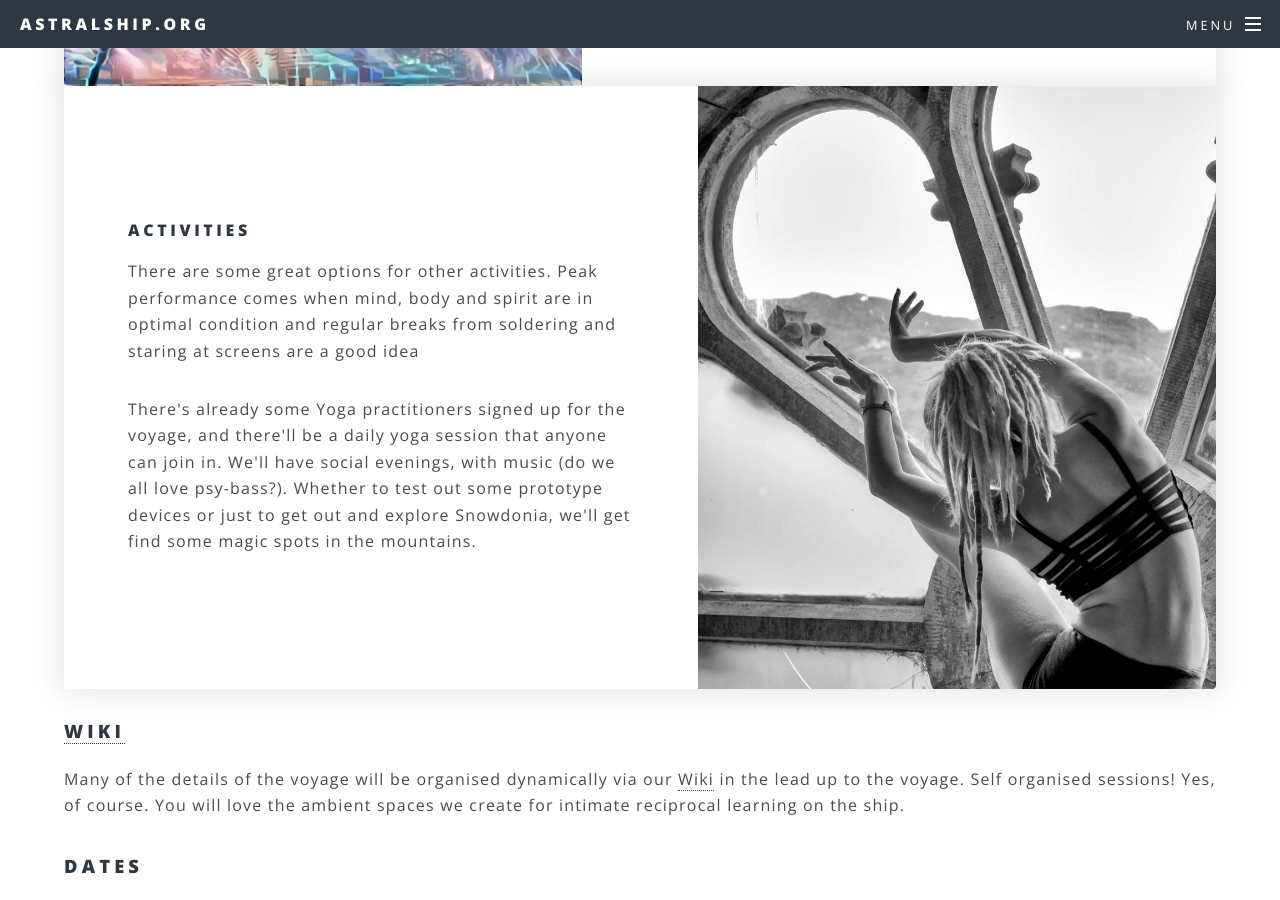
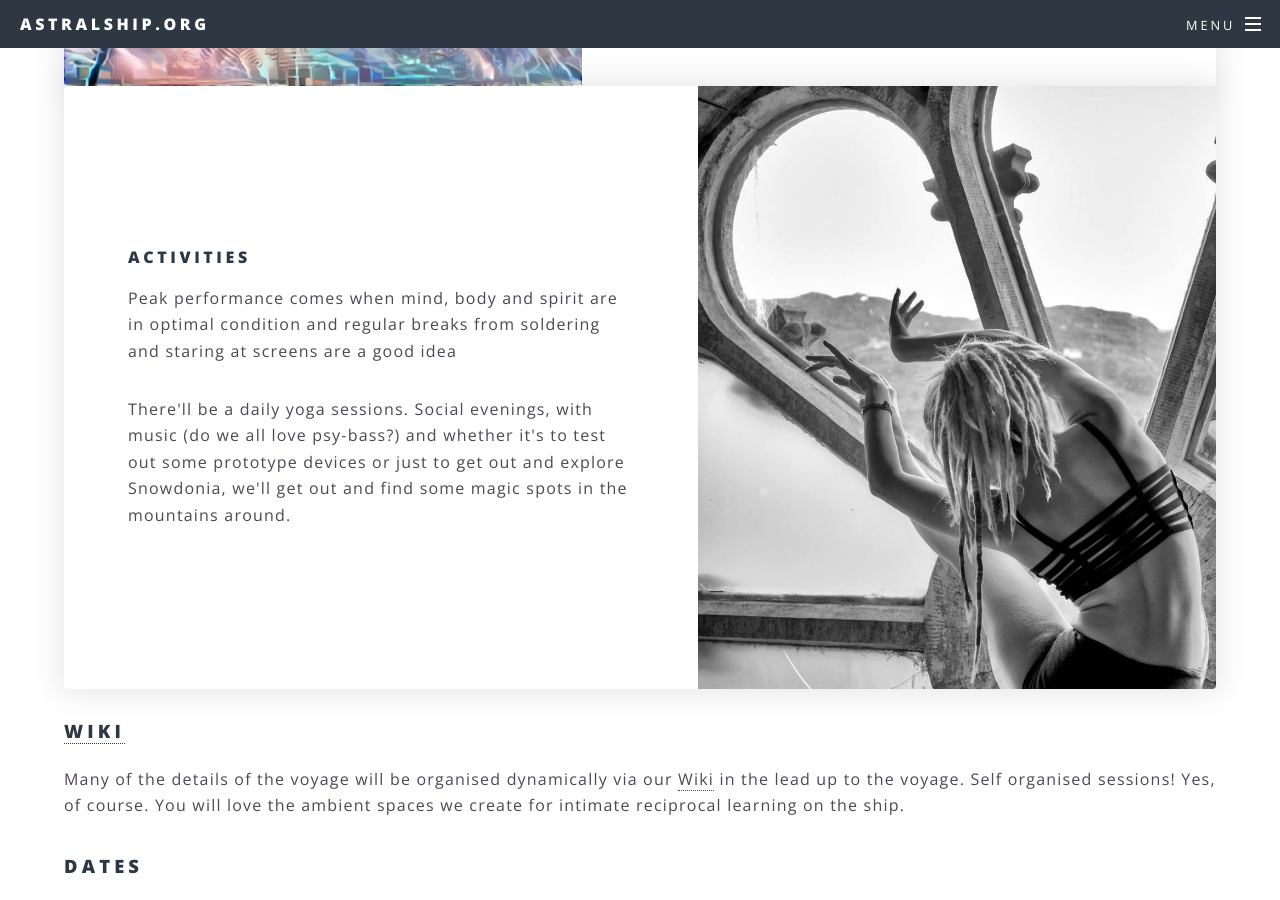
Before and after one commit to astralship/astralship.github.io, a Jekyll site: the page built from voyages.html, in a window 1280 px wide and 900 px high, scrolled down 4976 px. Built offline with Jekyll 4.4.1, drawn with Linux system fonts in a browser that asks for light colours; comment, search, counter and statistics services are not loaded.

Commit message:
updated activities section of voyages

```diff
--- a/voyages.html
+++ b/voyages.html
@@ -99,8 +99,8 @@ order: 1000
 	<div class="image"><img src="images/yoga.jpg"  alt="a girl doing a Yoga pose in front of the Chapel Window" /></div>
 	<div class="content">
 		<h4>Activities</h4>
-		<p>There are some great options for other activities. Peak performance comes when mind, body and spirit are in optimal condition and regular breaks from soldering and staring at screens are a good idea</p>
-		<p>There's already some Yoga practitioners signed up for the voyage, and there'll be a daily yoga session that anyone can join in. We'll have social evenings, with music (do we all love psy-bass?). Whether to test out some prototype devices or just to get out and explore Snowdonia, we'll get find some magic spots in the mountains.</p>
+		<p>Peak performance comes when mind, body and spirit are in optimal condition and regular breaks from soldering and staring at screens are a good idea</p>
+		<p>There'll be a daily yoga sessions. Social evenings, with music (do we all love psy-bass?) and whether it's to test out some prototype devices or just to get out and explore Snowdonia, we'll get out and find some magic spots in the mountains around.</p>
 	</div>
 </section>
 
```
